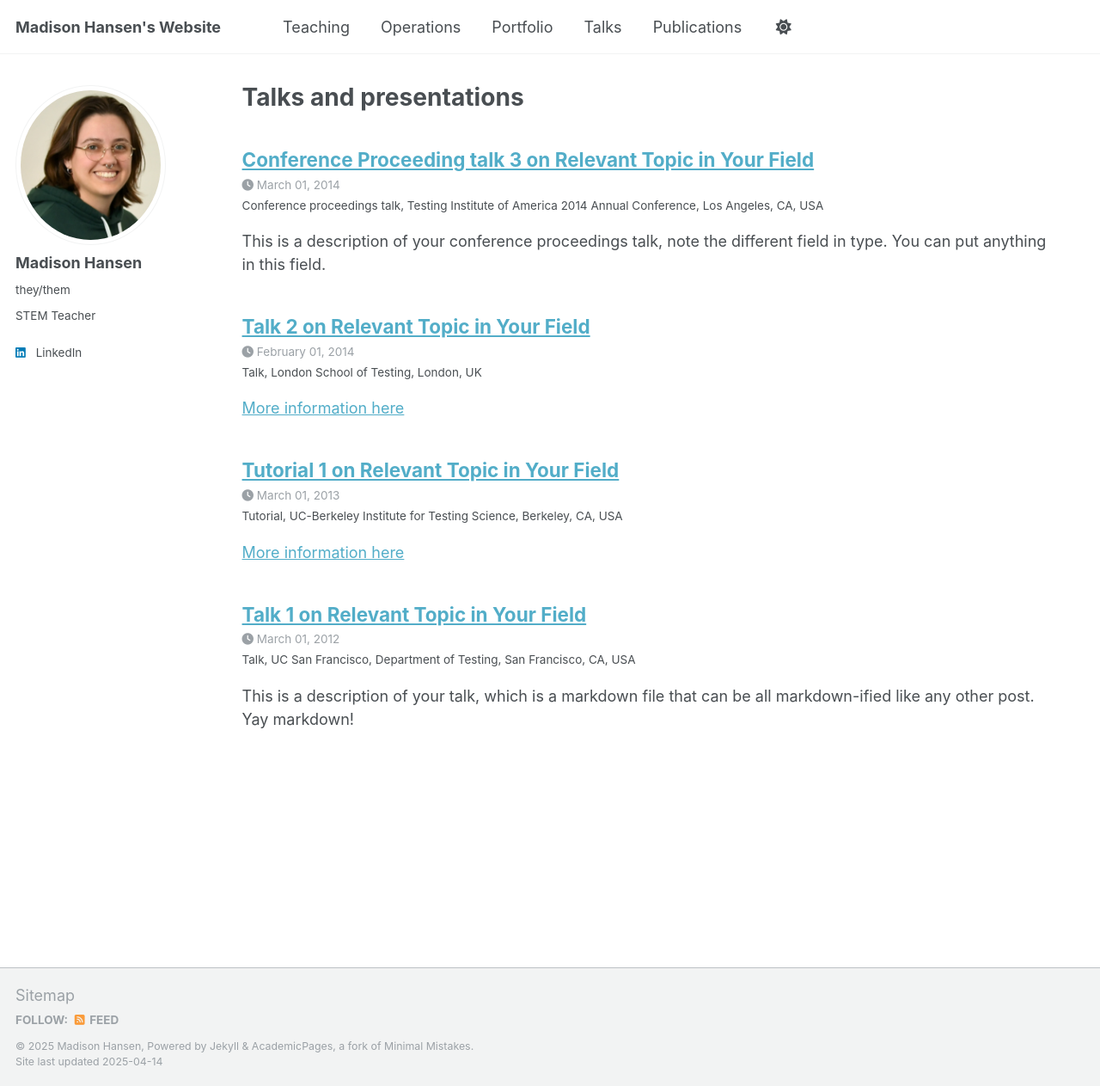
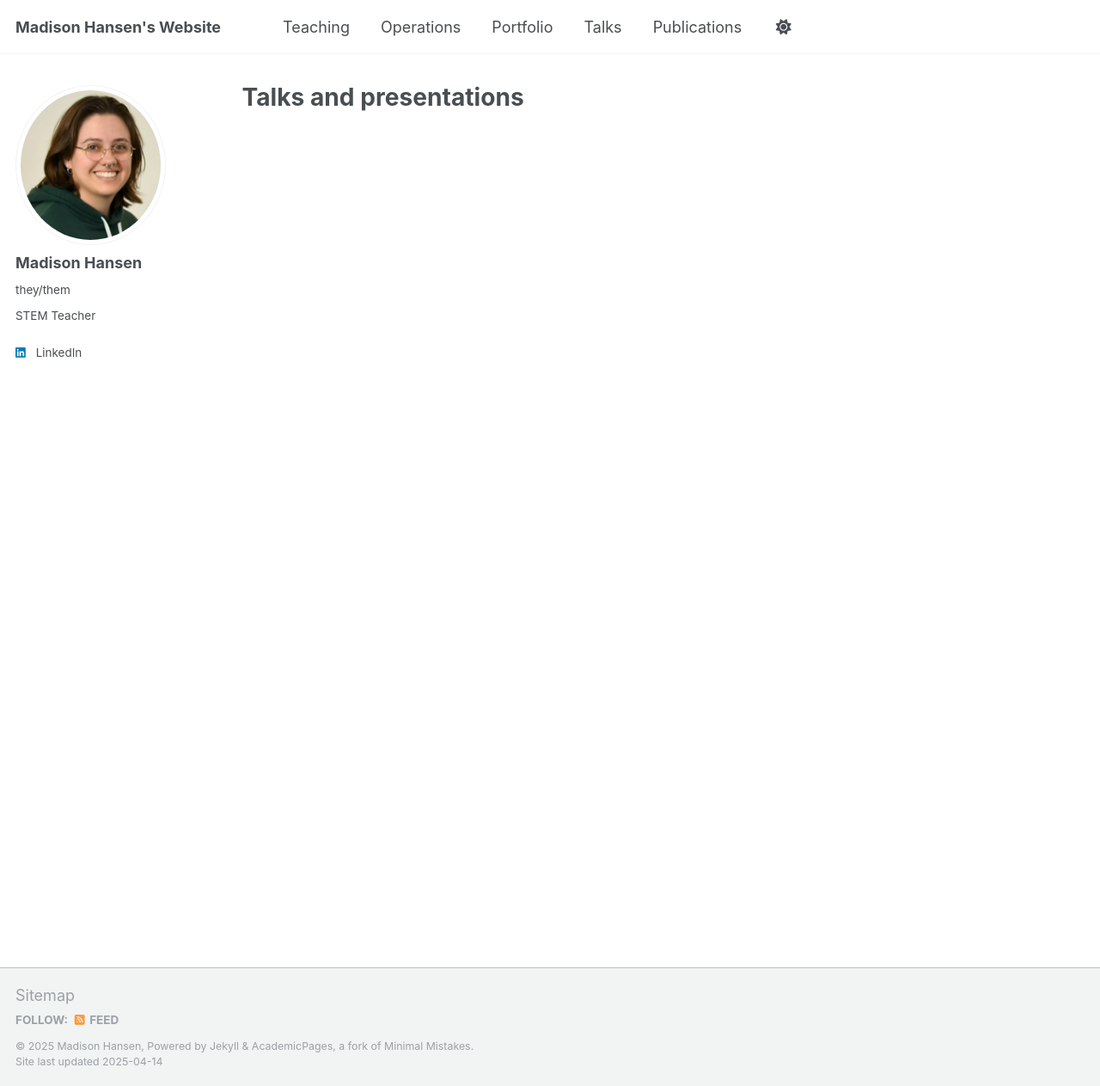
Before and after one commit to hansen-teaching/hansen-teaching.github.io, a Jekyll site: the page built from _pages/talks.html, in a window 1280 px wide and 1263 px high. Shown: the whole window at 86% size. Built offline with Jekyll 4.4.1, drawn with Linux system fonts in a browser that asks for light colours; part of the change alters nothing that is shown.

Commit message:
Update _config.yml

```diff
--- a/_config.yml
+++ b/_config.yml
@@ -219,15 +219,18 @@ collections:
   operations:
     output: true
     permalink: /:collection/:path/
-  publications:
+  curriculum:
     output: true
     permalink: /:collection/:path/
-  portfolio:
-    output: true
-    permalink: /:collection/:path/
-  talks:
-    output: true
-    permalink: /:collection/:path/
+  # publications:
+  #   output: true
+  #   permalink: /:collection/:path/
+  # portfolio:
+  #   output: true
+  #   permalink: /:collection/:path/
+  # talks:
+  #   output: true
+  #   permalink: /:collection/:path/
 
 
 # These settings control how pages and collections are included in the site
@@ -289,6 +292,14 @@ defaults:
   - scope:
       path: ""
       type: operations
+    values:
+      layout: single
+      author_profile: true
+      share: true
+  # _curriculum
+  - scope:
+      path: ""
+      type: curriculum
     values:
       layout: single
       author_profile: true
```
